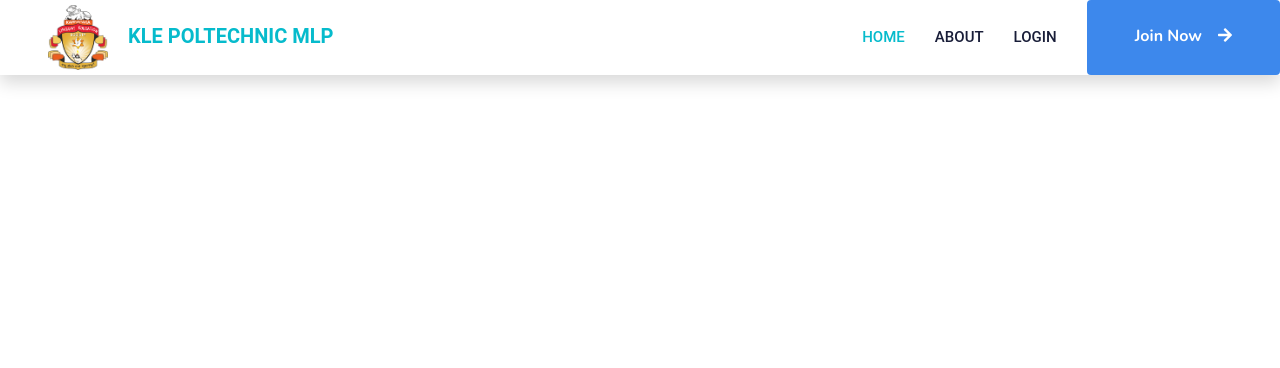
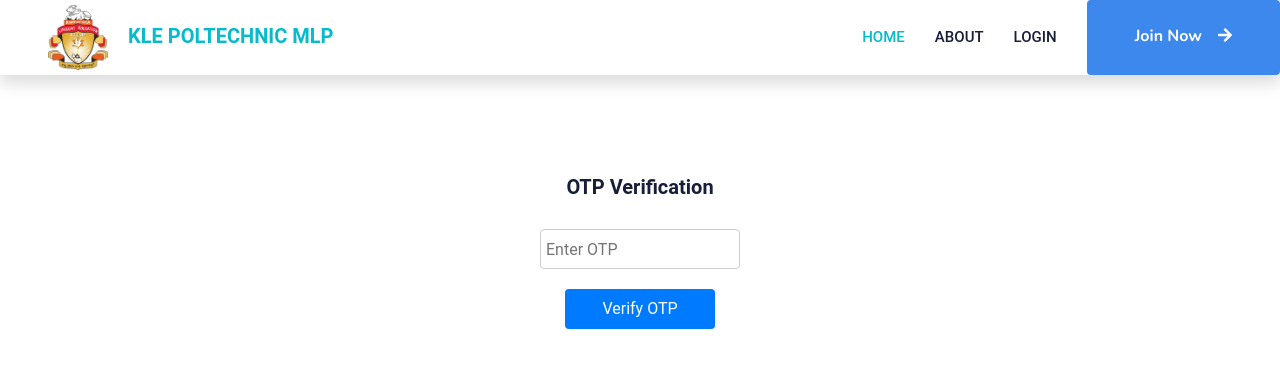
Before and after one commit to sunil-patil12000/admission-school, a React (Vite) app: page /otp-verifying in a window 1280 px wide. Shown: the top 368 px of the page. Built offline with nearby package versions, Linux system fonts and the light colour scheme.

Commit message:
add otp function

```diff
--- a/src/App.jsx
+++ b/src/App.jsx
@@ -13,6 +13,7 @@ import Admin from './Admin/Admin'
 import Admission from './components/Admission'
 import AdminPanel from './components/Admin'
 import Profile from './Profile'
+import OTPVerification from './components/OTPpage'
 
 
 function App() {
@@ -29,6 +30,8 @@ function App() {
         <Route path='/register' element={<Register />} />
         <Route path='/about' element={<About />} />
         <Route path='/login' element={<Login />} />
+
+        <Route path='/otp-verifying' element={<OTPVerification />} />
         <Route path='/profile' element={<Profile />} />
         <Route path='/admission' element={<Admission />} />
         <Route path='/admin' element={<AdminPanel />} />
--- a/src/Register.jsx
+++ b/src/Register.jsx
@@ -1,6 +1,7 @@
 import { useEffect, useState } from "react"
 import axios from 'axios'
 import { useNavigate } from "react-router-dom"
+import OTPVerification from "./components/OTPpage";
 
 const Register = () => {
 
@@ -16,6 +17,9 @@ const Register = () => {
     const handlesubmit = () => {
         if (password === cpassword) {
 
+            axios.post(URL + "/otpgen", {
+                email: email,
+            }).then((res) => console.log(res)).catch((e) => console.log(e))
 
             axios.post(URL + '/register', {
                 fname: fname,
@@ -39,8 +43,9 @@ const Register = () => {
 
                 }
                 else {
-                    alert('student registered successfully ')
-                    navigate('/login')
+
+                    navigate('/otp-verifying');
+
                 }
 
             })
--- /dev/null
+++ b/src/components/OTPpage.jsx
@@ -0,0 +1,41 @@
+import React, { useState } from 'react';
+import axios from 'axios';
+import './otp.css'
+import { useNavigate } from 'react-router-dom';
+
+const OTPVerification = () => {
+    const [otp, setOTP] = useState('');
+    const navigate = useNavigate();
+
+    const handleOTPChange = (event) => {
+        setOTP(event.target.value);
+    };
+
+    const handleVerifyOTP = () => {
+        axios
+            .post('http://localhost:4545/otpverify', { otp })
+            .then((response) => {
+                console.log(response.data.message);
+                // Handle successful OTP verification
+                if (response.data.message === 'OTP verification successful') {
+
+                    navigate('/login')
+                }
+
+            })
+            .catch((error) => {
+                console.log(error.response.data.error);
+                // Handle OTP verification error
+            });
+    };
+
+    return (
+        <div className="otp-container">
+            <h2>OTP Verification</h2>
+            <input type="text" className="otp-input" value={otp} onChange={handleOTPChange} placeholder="Enter OTP" />
+            <button className="verify-button" onClick={handleVerifyOTP}>Verify OTP</button>
+        </div>
+    );
+};
+
+export default OTPVerification;
--- /dev/null
+++ b/src/components/otp.css
@@ -0,0 +1,29 @@
+.otp-container {
+    display: flex;
+    flex-direction: column;
+    align-items: center;
+    margin-top: 100px;
+  }
+
+  .otp-input {
+    width: 200px;
+    height: 40px;
+    margin-bottom: 20px;
+    padding: 5px;
+    font-size: 16px;
+  }
+
+  .verify-button {
+    width: 150px;
+    height: 40px;
+    background-color: #007bff;
+    color: #fff;
+    font-size: 16px;
+    border: none;
+    border-radius: 4px;
+    cursor: pointer;
+  }
+
+  .verify-button:hover {
+    background-color: #0056b3;
+  }
```
